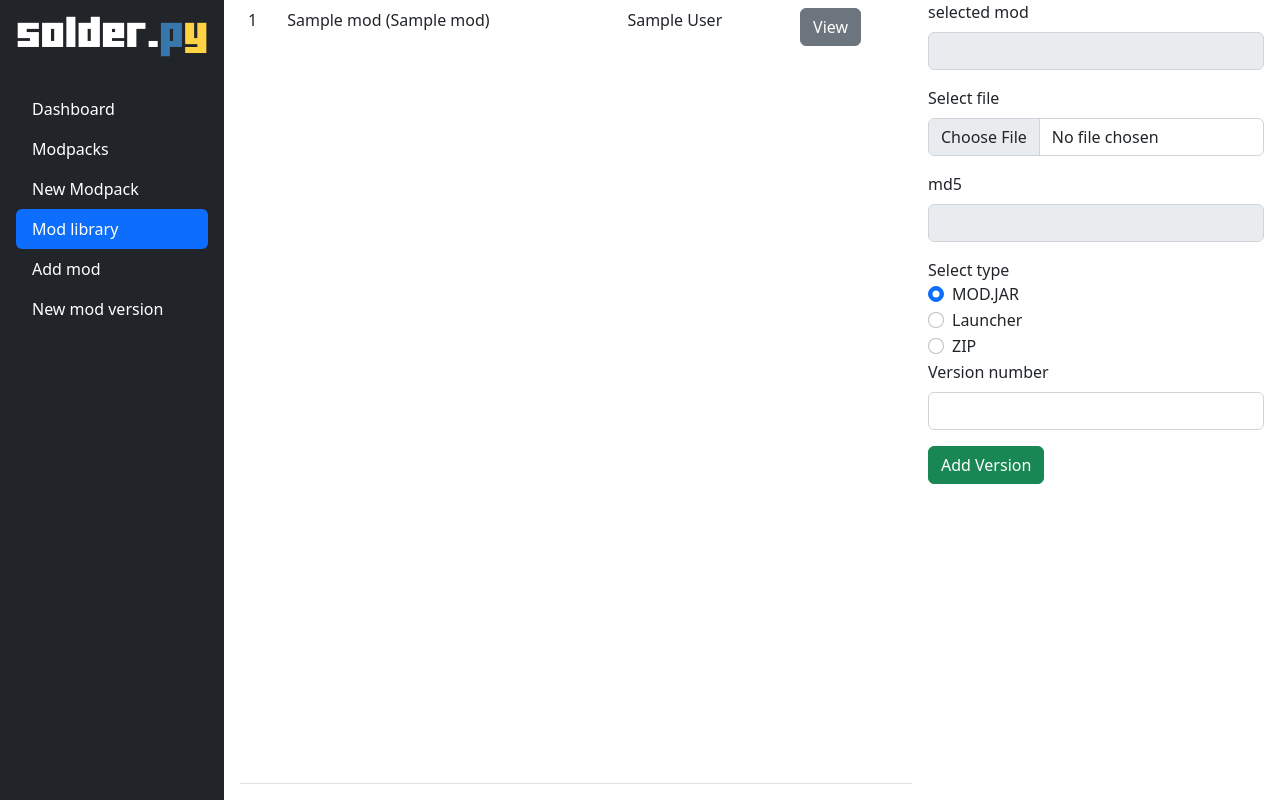
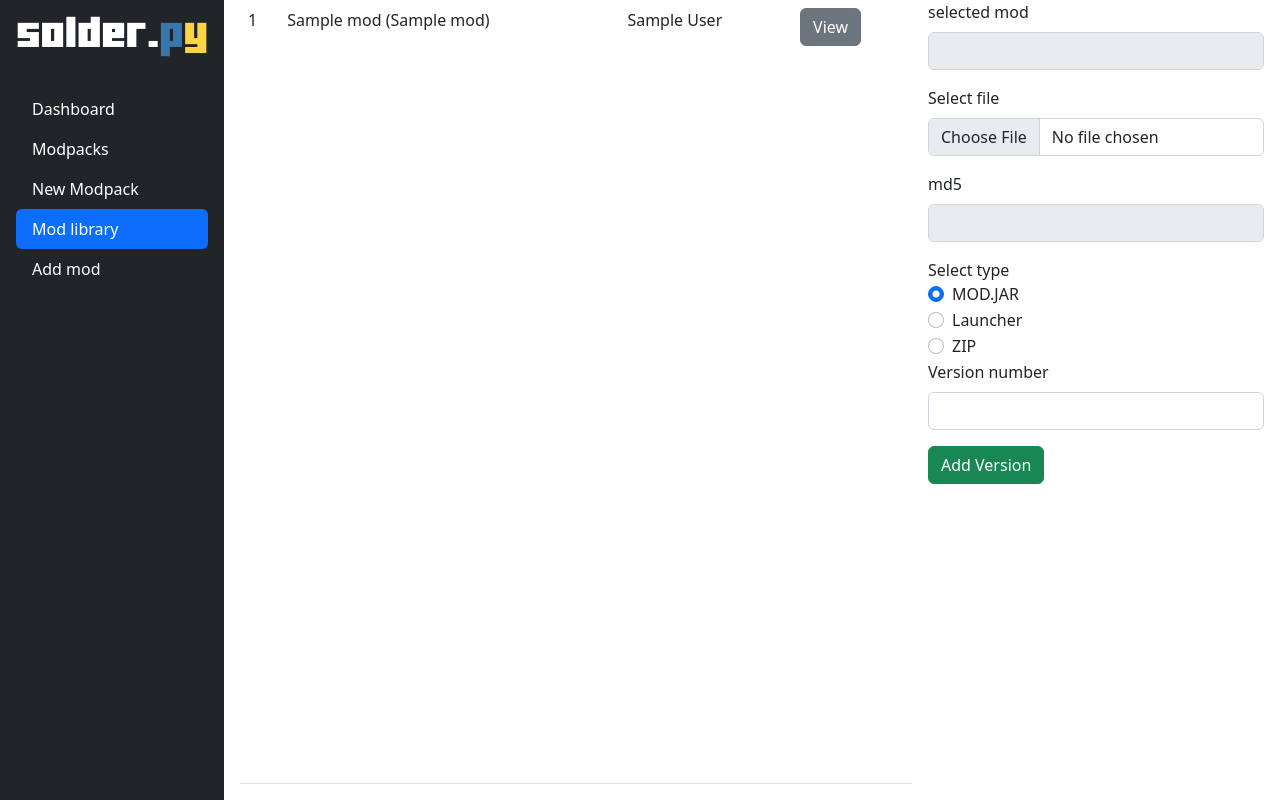
Before and after one commit to Thorfusion/solder.py, a Flask app: template templates/modlibrary.html in a window 1280 px wide. Run offline with Flask 2, Linux system fonts and the light colour scheme; the template is opened without the code that fills it: most values are stand-ins (such as "Sample title", 1, 10 or a date in 2020).

Commit message:
remove link to addversion

```diff
--- a/templates/layout.html
+++ b/templates/layout.html
@@ -39,9 +39,6 @@
             <li>
               <a href="{{ url_for('newmod') }}" class="nav-link text-white {{ 'active' if active_page == 'newmod' else '' }}">Add mod</a>
             </li>
-            <li>
-              <a href="{{ url_for('addversion', id='1') }}" class="nav-link text-white {{ 'active' if active_page == 'addversion' else '' }}">New mod version</a>
-            </li>
           </ul>
         </nav>
       </div>
```
